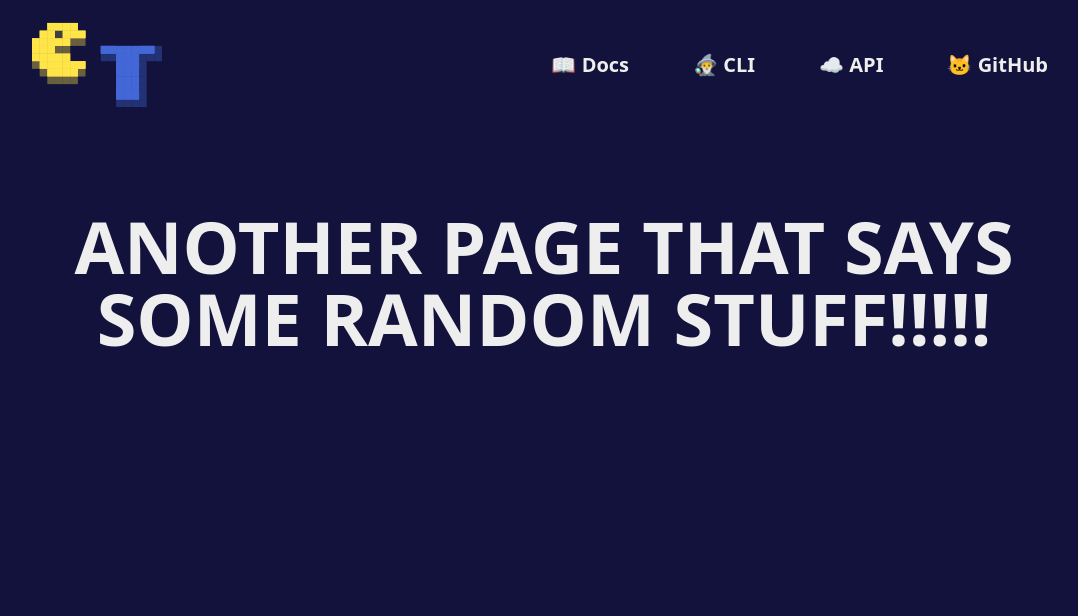
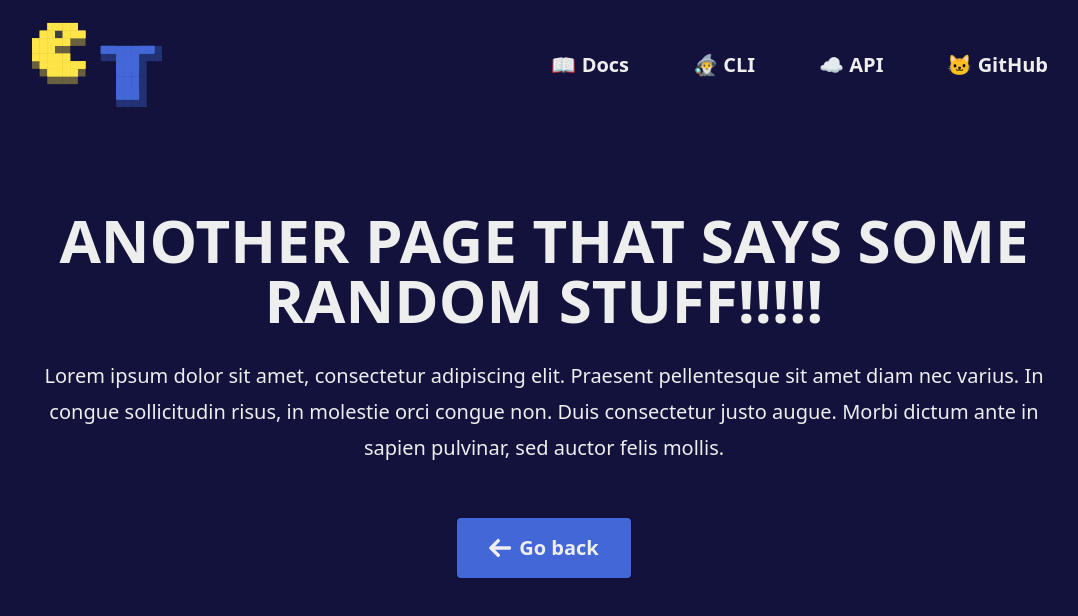
Before and after one commit to ctArcade/website, a Next.js app: page /somePage in a window 1280 px wide. Shown: the top 616 px of the page, without its empty margins (96-1174 px from the left). Built offline with nearby package versions, Linux system fonts and the light colour scheme.

Commit message:
made more components, demo buttons

```diff
--- /dev/null
+++ b/components/Button.js
@@ -0,0 +1,11 @@
+import Link from 'next/link'
+
+export default function Button({ href, className: twStyle, children }) {
+   return (
+      <Link href={href}>
+         <div className={`cursor-pointer p-2 text-xl hover:bg-tBlue rounded transition-colors duration-100 font-bold flex items-center gap-2 ${twStyle}`}>
+            {children}
+         </div>
+      </Link >
+   )
+}
--- a/components/Header.js
+++ b/components/Header.js
@@ -1,5 +1,6 @@
 import Image from 'next/image'
 import Link from 'next/link'
+import Button from './Button';
 
 export default function Header() {
    let navMap = {
@@ -10,9 +11,7 @@ export default function Header() {
    }
 
    let navs = Object.keys(navMap).map((btn, i) => (
-      <Link href={navMap[btn]} key={i}>
-         <div className="cursor-pointer p-2 text-xl hover:bg-tBlue rounded transition-colors duration-100">{btn}</div>
-      </Link >
+      <Button href={navMap[btn]} key={i}>{btn}</Button>
    ));
 
    return (
--- /dev/null
+++ b/components/PgAbout.js
@@ -0,0 +1,13 @@
+export default function PgAbout({ header, children }) {
+   return (
+      <div className="w-full text-center">
+         <h1 className="text-6xl font-bold">
+            {header}
+         </h1>
+
+         <div className="text-xl py-7 leading-9 max-w-5xl mx-auto">
+            {children}
+         </div>
+      </div>
+   )
+}
--- /dev/null
+++ b/pages/404.js
@@ -0,0 +1,16 @@
+import PgAbout from "../components/PgAbout";
+import Button from "../components/Button";
+
+export default function NotFound() {
+   return (
+      <div className="pg-about">
+         <PgAbout header="404 Not Found">
+            You look lost. Need directions?
+         </PgAbout>
+
+         <div className="grid place-content-center">
+            <Button href="/" className="px-8 py-4 bg-tBlue my-6">Go Home</Button>
+         </div>
+      </div>
+   )
+}
--- a/pages/_app.js
+++ b/pages/_app.js
@@ -4,7 +4,7 @@ import Header from '../components/Header'
 
 function MyApp({ Component, pageProps }) {
   return (
-    <div className="root-cont bg-bgBlue min-h-screen">
+    <div className="root-cont bg-bgBlue min-h-screen text-textWhite">
       <Head>
         <title>Ct Arcade</title>
         <meta name="description" content="The social platform for your next ct.js game!" />
--- a/pages/index.js
+++ b/pages/index.js
@@ -1,15 +1,20 @@
-import Link from 'next/link'
+import Button from '../components/Button'
+import PgAbout from '../components/PgAbout'
+import Image from 'next/image'
 
 export default function Home() {
    return (
-      <div className="w-full text-center">
-         {/* get rid of link later */}
-         <Link href="/somePage">
-            <h1 className="text-6xl font-bold">The platform for your next ct.js game!</h1>
-         </Link>
+      <div>
+         <PgAbout header="The platform for your next ct.js game!">
+            Lorem ipsum dolor sit amet, consectetur adipiscing elit. Praesent orci lacus, blandit vel efficitur in, dignissim id justo. Sed interdum mollis ipsum, et dapibus tortor convallis quis. Curabitur interdum mattis sem, quis vehicula lectus. Maecenas varius sodales vulputate. Suspendisse tincidunt varius purus.
+         </PgAbout>
 
-         <div className="text-xl py-7 leading-9 max-w-5xl mx-auto">
-            Lorem ipsum dolor sit amet, consectetur adipiscing elit. Praesent orci lacus, blandit vel efficitur in, dignissim id justo. Sed interdum mollis ipsum, et dapibus tortor convallis quis. Curabitur interdum mattis sem, quis vehicula lectus. Maecenas varius sodales vulputate. Suspendisse tincidunt varius purus.
+         <div className="grid place-content-center">
+            <Button href="/somePage" className="px-8 py-4 bg-tBlue mx-auto my-8">
+               <div>Get started</div>
+
+               <Image src="/assets/rightArrow.svg" width="22" height="22" />
+            </Button>
          </div>
       </div>
    )
--- a/pages/somePage.js
+++ b/pages/somePage.js
@@ -1,7 +1,21 @@
+import PgAbout from "../components/PgAbout";
+import Button from "../components/Button";
+import Image from "next/image";
+
 export default function SomePage() {
    return (
-      <div className="text-7xl text-center font-bold">
-         ANOTHER PAGE THAT SAYS SOME RANDOM STUFF!!!!!
+      <div className="pg-about">
+         <PgAbout header="ANOTHER PAGE THAT SAYS SOME RANDOM STUFF!!!!!">
+            Lorem ipsum dolor sit amet, consectetur adipiscing elit. Praesent pellentesque sit amet diam nec varius. In congue sollicitudin risus, in molestie orci congue non. Duis consectetur justo augue. Morbi dictum ante in sapien pulvinar, sed auctor felis mollis.
+         </PgAbout>
+
+         <div className="grid place-content-center">
+            <Button href="/" className="px-8 py-4 bg-tBlue my-6">
+               <Image src="/assets/leftArrow.svg" width="22" height="22" />
+
+               <div>Go back</div>
+            </Button>
+         </div>
       </div>
    )
 }
--- a/styles/globals.css
+++ b/styles/globals.css
@@ -5,7 +5,3 @@
 .root-cont > * {
    padding: 0 10vw;
 }
-
-* {
-   color: #eeeeee;
-}
--- a/tailwind.config.js
+++ b/tailwind.config.js
@@ -6,6 +6,7 @@ module.exports = {
       colors: {
         bgBlue: "#12123cff",
         tBlue: "#4367d7",
+        textWhite: "#eeeeee",
       },
     },
   },
```
Also changed, not shown: public/assets/leftArrow.svg (added), public/assets/rightArrow.svg (added).
